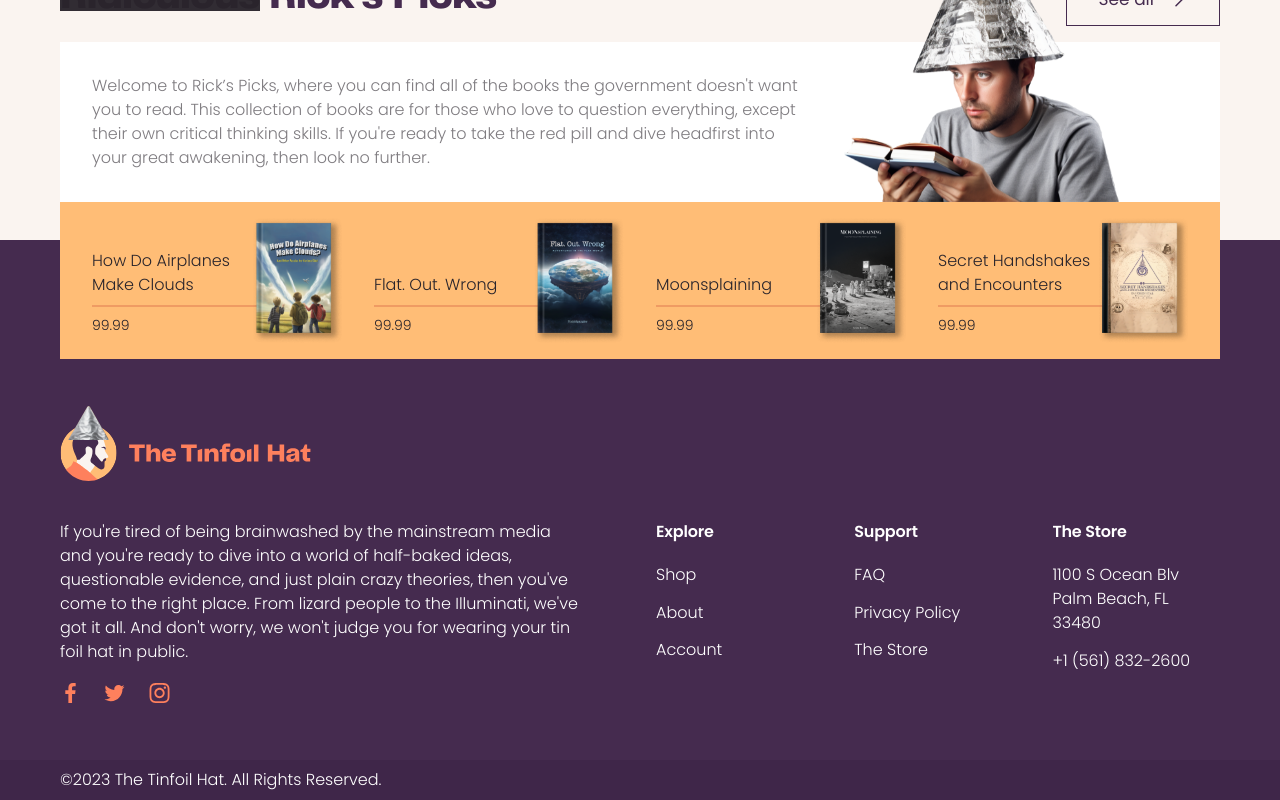
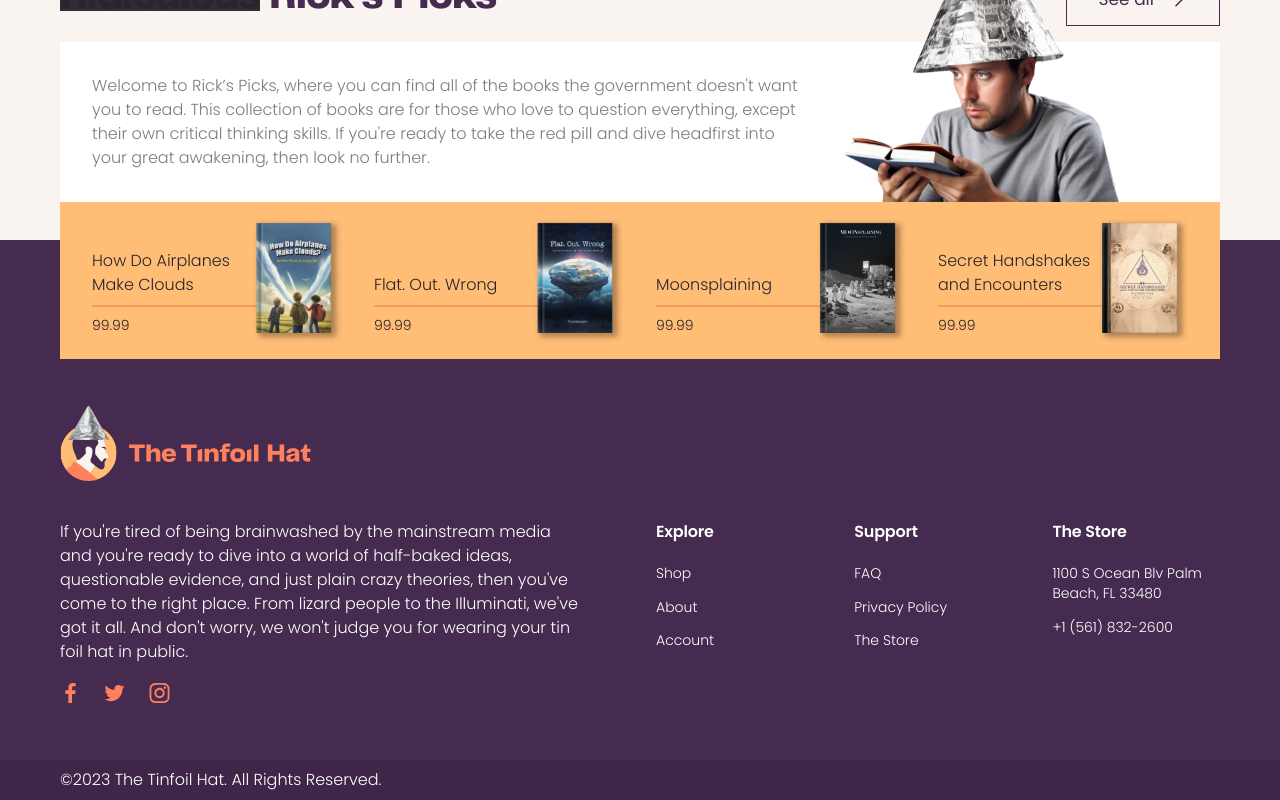
Before and after one commit to megan-livefront/Minnebar2023, a Next.js app: page / in a window 1280 px wide. Shown: the part 1525-2325 px from the top of the page. Built offline with nearby package versions, Linux system fonts and the light colour scheme.

Commit message:
more spacing cleanup

```diff
--- a/src/components/infrastructure/Footer/index.module.scss
+++ b/src/components/infrastructure/Footer/index.module.scss
@@ -33,13 +33,14 @@
   gap: rem(24px);
 }
 
-.linkWrapper {
-  display: flex;
-  flex-direction: column;
+.linksSection {
+  display: grid;
+  grid-template-rows: 1fr 1fr 1fr;
   gap: spaceXl();
 
   @include tabletAndUp {
-    flex-direction: row;
+    grid-template-columns: 1fr 1fr 1fr;
+    grid-template-rows: 1fr;
     gap: spaceL();
   }
 }
@@ -52,19 +53,17 @@
   h3 {
     color: $colorGray00;
   }
-
-  @include tabletAndUp {
-    width: 30%;
-  }
 }
 
 .categoryLinks {
   display: flex;
   flex-direction: column;
   gap: spaceS();
+  @include textBodySmall;
 
   a {
     color: $colorGray00;
+    max-width: rem(150px);
   }
 }
 
--- a/src/components/infrastructure/Footer/index.tsx
+++ b/src/components/infrastructure/Footer/index.tsx
@@ -28,7 +28,9 @@ const Footer: React.FunctionComponent = () => {
             <div className={styles.marketingBody}>{marketingBody}</div>
             <div className="desktop-and-up">{socialSection}</div>
           </div>
-          <div className={`${styles.linkWrapper} col-6-lg col-12-md col-2-sm`}>
+          <section
+            className={`${styles.linksSection} col-6-lg col-12-md col-2-sm`}
+          >
             {linkCategories.map((category, index) => (
               <div className={styles.linkCategoryBlock}>
                 <h3 className="subheading3">{category.title}</h3>
@@ -41,7 +43,7 @@ const Footer: React.FunctionComponent = () => {
                 </div>
               </div>
             ))}
-          </div>
+          </section>
           <div className="tablet-and-down">{socialSection}</div>
         </div>
       </div>
```
